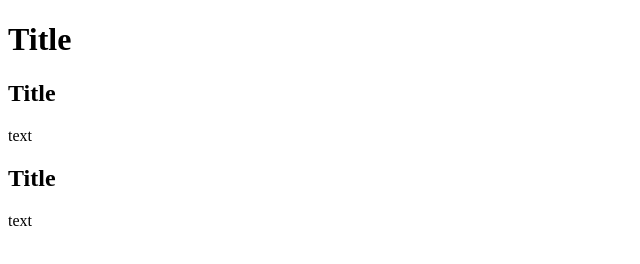
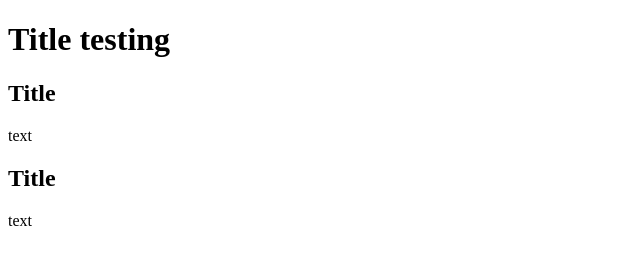
Before and after one commit to luca087/website-project-1, a plain HTML site: page index.html in a window 1280 px wide. Shown: the whole page, without its empty margins (0-640 px from the left). Drawn offline with Linux system fonts and the light colour scheme.

Commit message:
updating styles

```diff
--- a/index.html
+++ b/index.html
@@ -8,7 +8,7 @@
 </head>
 <body>
     <header>
-        <h1>Title</h1>
+        <h1>Title testing</h1>
     </header>
     <main>
         <div>
--- a/styles/style.css
+++ b/styles/style.css
@@ -7,6 +7,7 @@ body{
 }
 header{
     color: white;
+    margin: 10px;
 }
 div{
     background-color: #008584;
```
